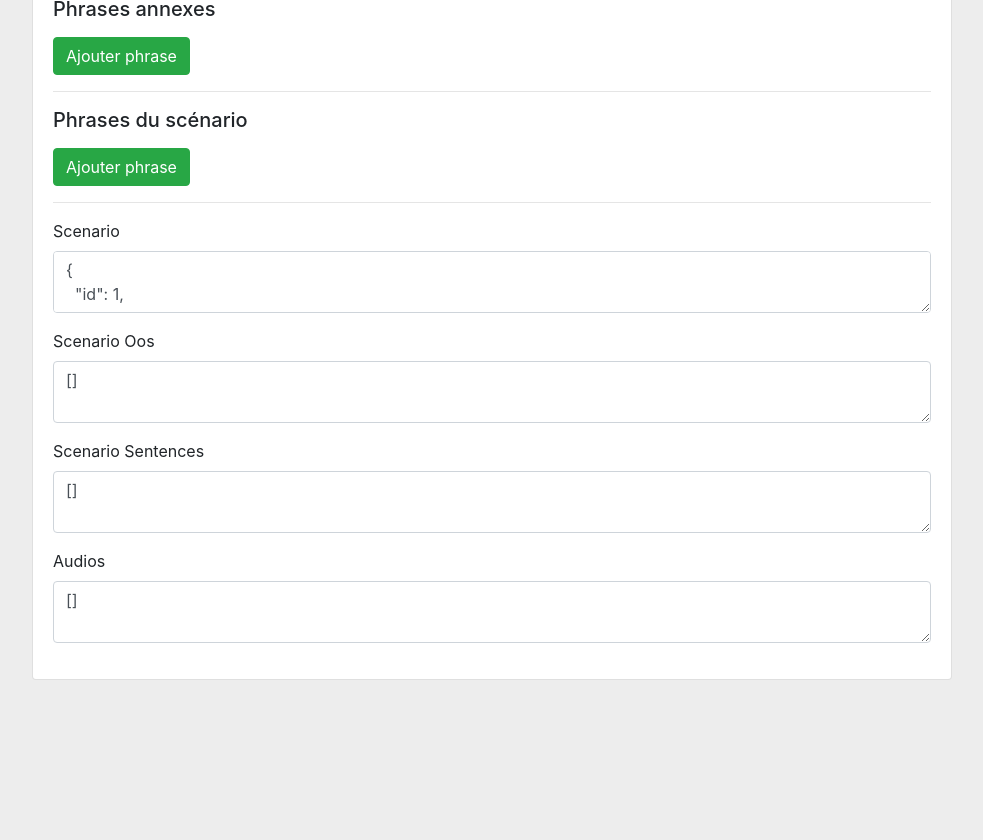
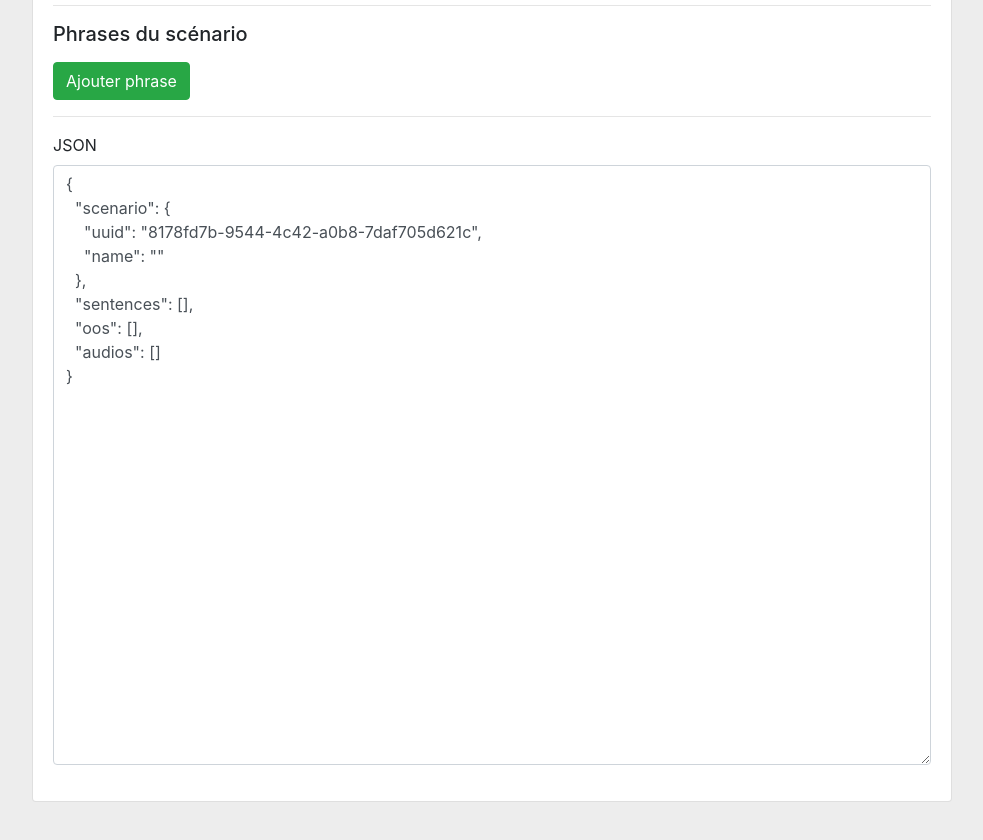
Before and after one commit to Oo-ly/ooly-scenario-maker, a Vue app: page / in a window 1280 px wide. Shown: the part 500-1340 px from the top of the page, without its empty margins (148-1131 px from the left). Before the commit the page ends 1260 px from the top, so only its background shows below. Built offline with nearby package versions, Linux system fonts and the light colour scheme.

Commit message:
Finish rework to UUID

```diff
--- a/src/components/Home.vue
+++ b/src/components/Home.vue
@@ -4,13 +4,12 @@
 
     <form action="#">
       <h5>Général</h5>
-      <Input name="ID" v-model="scenario.id" />
       <Input name="Name" v-model="scenario.name" />
       <hr />
       <h5>Oos</h5>
       <div class="form-group" v-for="(sentenceOo, index) in scenarioOos" :key="index">
-        <select class="form-control" v-model="sentenceOo.ooId">
-          <option v-for="oo in oos" :key="oo.id" :value="oo.id">{{ oo.name }}</option>
+        <select class="form-control" v-model="sentenceOo.ooUuid">
+          <option v-for="oo in oos" :key="oo.id" :value="oo.uuid">{{ oo.name }}</option>
         </select>
       </div>
       <button class="btn btn-success" @click.prevent="addOo">Ajouter Oo</button>
@@ -19,12 +18,12 @@
       <div class="form-group">
         <div class="card mb-2" v-for="(scenarioAnnexe, index) in scenarioAnnexes" :key="index">
           <div class="card-header d-flex align-items-center">
-            {{ scenarioAnnexe.hash }}
+            {{ scenarioAnnexe.name }}
             <i class="ml-auto fas fa-eye" v-if="scenarioAnnexe.visible" @click.prevent="scenarioAnnexe.visible = !scenarioAnnexe.visible"></i>
             <i class="ml-auto fas fa-eye-slash" v-if="!scenarioAnnexe.visible" @click.prevent="scenarioAnnexe.visible = !scenarioAnnexe.visible"></i>
           </div>
           <div :class="`card-body ${scenarioAnnexe.visible ? 'd-block' : 'd-none'}`">
-            <Input name="Hash" v-model="scenarioAnnexe.hash" />
+            <Input name="Name" v-model="scenarioAnnexe.name" />
             <Input name="Path" v-model="scenarioAnnexe.path" />
             <label>Type</label>
             <select class="form-control mb-3" v-model="scenarioAnnexe.type">
@@ -32,8 +31,8 @@
               <option value="exit">Phrase de fin</option>
             </select>
             <label>Oo</label>
-            <select class="form-control" v-model="scenarioAnnexe.ooId">
-              <option v-for="oo in oos" :key="oo.id" :value="oo.id">{{ oo.name }}</option>
+            <select class="form-control" v-model="scenarioAnnexe.ooUuid">
+              <option v-for="oo in oos" :key="oo.id" :value="oo.uuid">{{ oo.name }}</option>
             </select>
           </div>
         </div>
@@ -44,12 +43,12 @@
       <div class="form-group">
         <div class="card mb-2" v-for="(sentence, index) in scenarioSentences" :key="index">
           <div class="card-header d-flex align-items-center">
-            {{ sentence.hash }}
+            {{ sentence.name }}
             <i class="ml-auto fas fa-eye" v-if="sentence.visible" @click.prevent="sentence.visible = !sentence.visible"></i>
             <i class="ml-auto fas fa-eye-slash" v-if="!sentence.visible" @click.prevent="sentence.visible = !sentence.visible"></i>
           </div>
           <div :class="`card-body ${sentence.visible ? 'd-block' : 'd-none'}`">
-            <Input name="Hash" v-model="sentence.hash" />
+            <Input name="Name" v-model="sentence.name" />
             <Input name="Path" v-model="sentence.path" />
             <Input name="Order" v-model="sentence.order" />
             <div class="row">
@@ -63,8 +62,8 @@
               </div>
             </div>
             <label>Oo</label>
-            <select class="form-control" v-model="sentence.ooId">
-              <option v-for="oo in oos" :key="oo.id" :value="oo.id">{{ oo.name }}</option>
+            <select class="form-control" v-model="sentence.ooUuid">
+              <option v-for="oo in oos" :key="oo.uuid" :value="oo.uuid">{{ oo.name }}</option>
             </select>
           </div>
         </div>
@@ -72,26 +71,15 @@
       <button class="btn btn-success" @click.prevent="addSentence">Ajouter phrase</button>
       <hr />
       <div class="form-group">
-        <label for="scenarioJson">Scenario</label>
-        <textarea class="form-control" name="scenarioJson" id="scenarioJson" v-model="scenarioJson"></textarea>
-      </div>
-      <div class="form-group">
-        <label for="scenarioOosJson">Scenario Oos</label>
-        <textarea class="form-control" name="scenarioOosJson" id="scenarioOosJson" v-model="scenarioOosJson"></textarea>
-      </div>
-      <div class="form-group">
-        <label for="scenarioSentencesJson">Scenario Sentences</label>
-        <textarea class="form-control" name="scenarioSentencesJson" id="scenarioSentencesJson" v-model="scenarioSentencesJson"></textarea>
-      </div>
-      <div class="form-group">
-        <label for="audios">Audios</label>
-        <textarea class="form-control" name="audios" id="audios" v-model="audios"></textarea>
+        <label for="json">JSON</label>
+        <textarea class="form-control" name="json" id="json" v-model="json"></textarea>
       </div>
     </form>
   </div>
 </template>
 
 <script>
+import { v4 as uuidv4 } from 'uuid';
 import Input from './Input';
 
 export default {
@@ -100,7 +88,7 @@ export default {
   data: () => {
     return {
       scenario: {
-        id: 1,
+        uuid: uuidv4(),
         name: '',
       },
       scenarioOos: [],
@@ -109,114 +97,111 @@ export default {
       scenarioSentences: [],
       oos: [
         {
-          id: 1,
+          uuid: '1c115903-1aa5-4216-b438-5e455124f66d',
           name: "Disc'Oo",
         },
         {
-          id: 2,
+          uuid: '23c7e653-f1a6-435c-9f58-24f9efb8c5e1',
           name: "Cin'Oo'che",
         },
         {
-          id: 3,
+          uuid: '4d8cf885-f681-452f-97a6-5077744eb4be',
           name: "Inf'Oo",
         },
         {
-          id: 4,
+          uuid: 'a10058d0-46e0-4e54-bf54-72bef1ae283f',
           name: "Y'Oo'ga",
         },
         {
-          id: 5,
+          uuid: 'ca5f71b5-8dc0-4acd-9d58-3c3035622afe',
           name: "Végét'Oo",
         },
         {
-          id: 6,
+          uuid: '92021a2e-77d3-48b6-bd31-3e86d6792e05',
           name: "Wh'Oo'w",
         },
         {
-          id: 7,
+          uuid: '55a7bed3-a9a5-4c6c-9913-d8966d8dfc59',
           name: "C'Oo'mique",
         },
       ],
     };
   },
   computed: {
-    scenarioJson: {
+    json: {
       get: function() {
-        return JSON.stringify(this.scenario, undefined, 2);
-      },
-    },
-    scenarioOosJson: {
-      get: function() {
-        return JSON.stringify(this.scenarioOos, undefined, 2);
-      },
-    },
-    scenarioSentencesJson: {
-      get: function() {
-        const sentences = [];
+        const json = {
+          scenario: null,
+          sentences: [],
+          oos: [],
+          audios: [],
+        };
+
+        json.scenario = this.scenario;
+        json.oos = this.scenarioOos;
 
         this.scenarioSentences.forEach((sentence) => {
-          sentences.push({
+          json.sentences.push({
+            uuid: sentence.uuid,
             hash: sentence.hash,
             interaction: sentence.interaction,
-            scenarioId: this.scenario.id,
+            scenarioUuid: this.scenario.uuid,
           });
         });
 
-        return JSON.stringify(sentences, undefined, 2);
-      },
-    },
-    audios: {
-      get: function() {
-        const audios = [];
         this.scenarioAnnexes.forEach((annexe) => {
-          audios.push({
-            hash: annexe.hash,
+          json.audios.push({
+            uuid: uuidv4(),
+            name: annexe.name,
             url: annexe.path,
             type: annexe.type,
-            audibleId: this.scenario.id,
+            audibleUuid: this.scenario.uuid,
             audibleType: 'scenario',
-            ooId: annexe.ooId,
+            ooUuid: annexe.ooUuid,
           });
         });
 
-        this.scenarioSentences.forEach((sentence, index) => {
-          audios.push({
-            hash: sentence.hash,
+        this.scenarioSentences.forEach((sentence) => {
+          json.audios.push({
+            uuid: uuidv4(),
+            name: sentence.name,
             url: sentence.path,
             type: sentence.type,
-            audibleId: index + 1,
+            audibleUuid: sentence.uuid,
             audibleType: 'sentence',
-            ooId: sentence.ooId,
+            ooUuid: sentence.ooUuid,
           });
         });
 
-        return JSON.stringify(audios, undefined, 2);
+        return JSON.stringify(json, undefined, 2);
       },
     },
   },
   methods: {
     addOo() {
       this.scenarioOos.push({
-        scenarioId: this.scenario.id,
-        ooId: null,
+        scenarioUuid: this.scenario.uuid,
+        ooUuid: null,
       });
     },
     addAnnexe() {
       this.scenarioAnnexes.push({
-        hash: null,
+        uuid: uuidv4(),
+        name: null,
         path: null,
         type: null,
-        ooId: null,
+        ooUuid: null,
         visible: true,
       });
     },
     addSentence() {
       this.scenarioSentences.push({
-        hash: null,
+        uuid: uuidv4(),
+        name: null,
         path: null,
         interaction: false,
         type: null,
-        ooId: null,
+        ooUuid: null,
         order: this.scenarioSentences.length,
         visible: true,
       });
@@ -225,4 +210,8 @@ export default {
 };
 </script>
 
-<style lang="scss" scoped></style>
+<style lang="scss" scoped>
+#json {
+  height: 600px;
+}
+</style>
```
